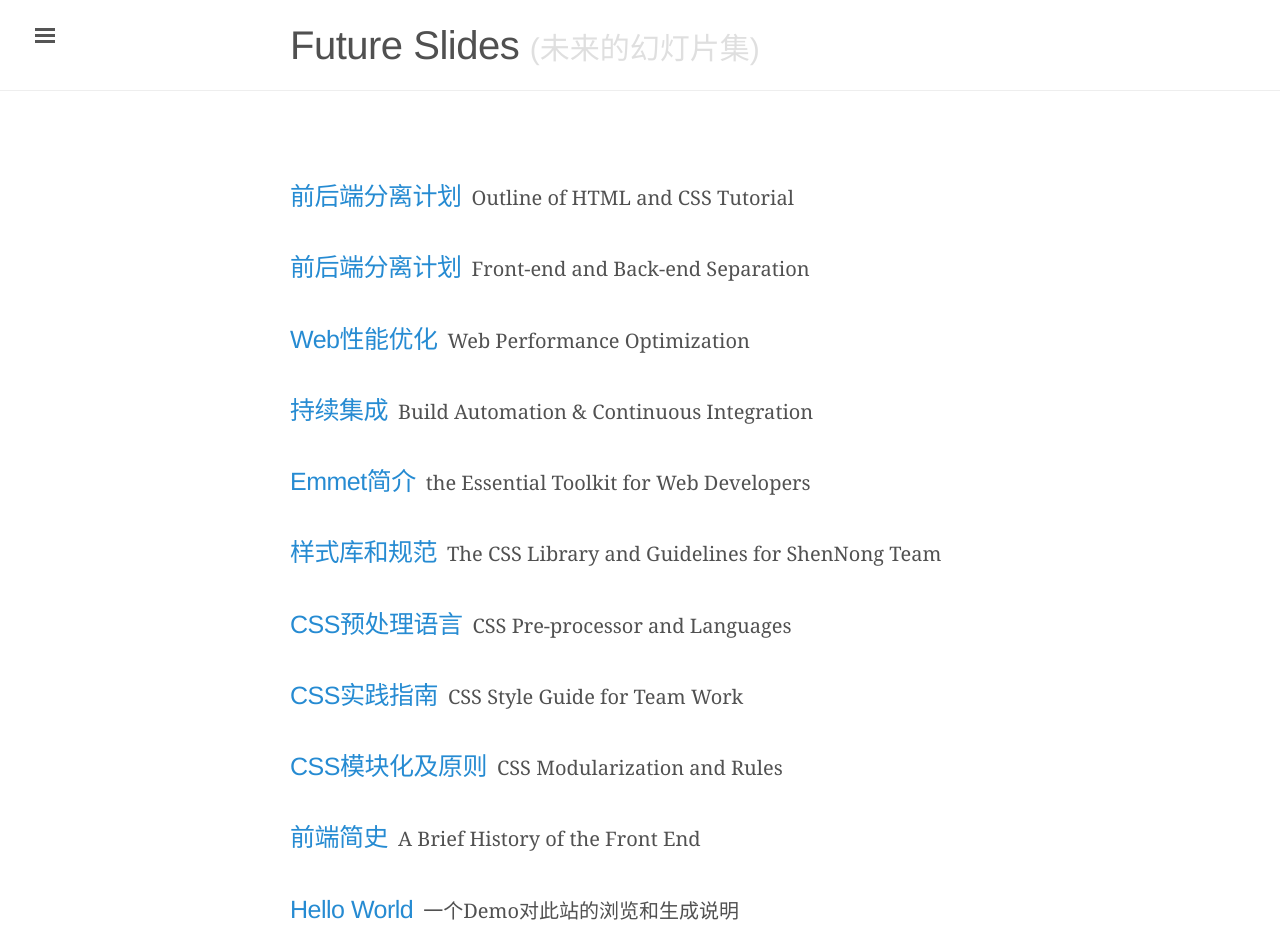
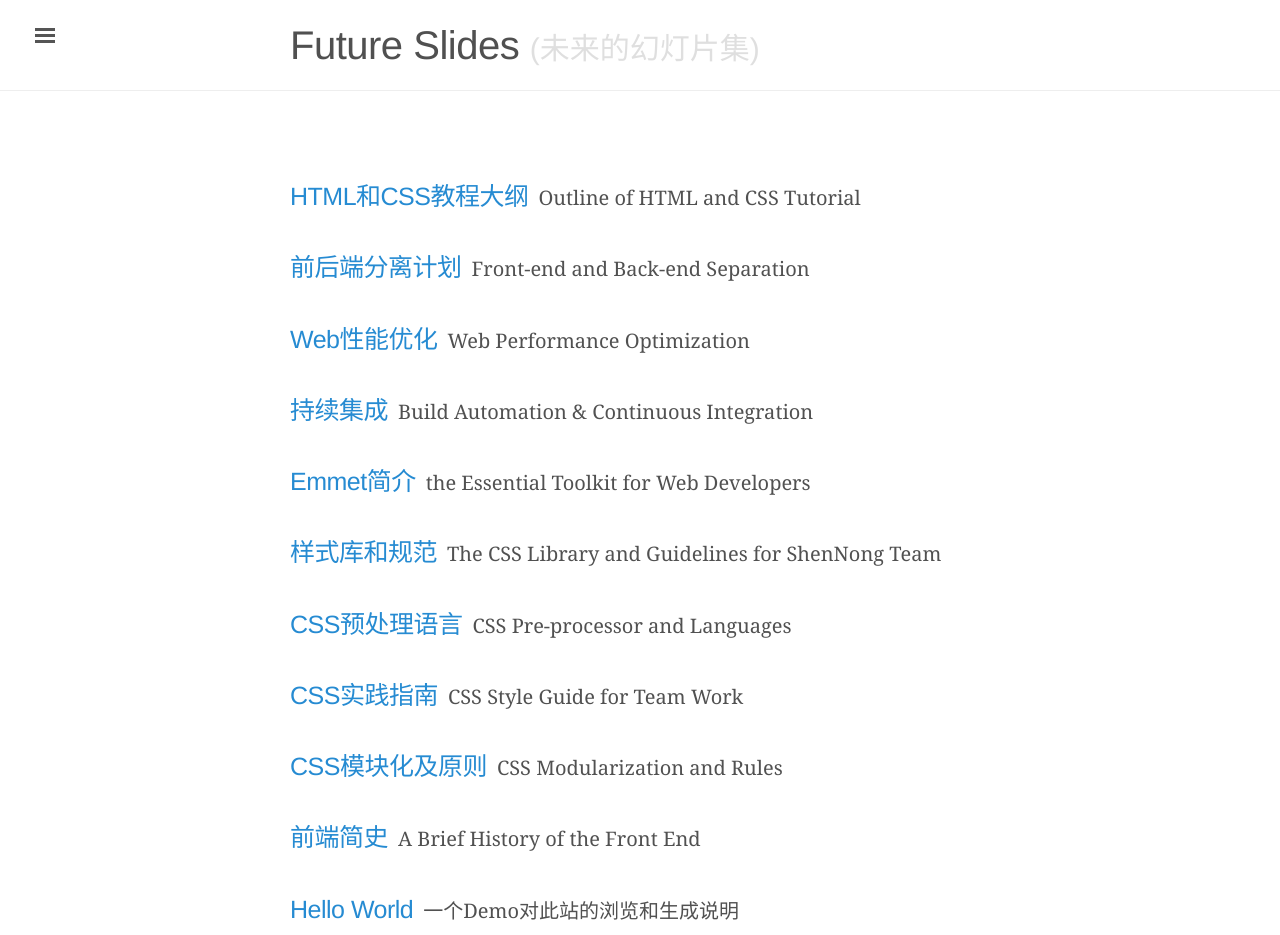
Before and after one commit to NewFuture/slides, a Jekyll site: the page built from index.html, in a window 1280 px wide. Built offline with Jekyll 4.4.1, drawn with Linux system fonts in a browser that asks for light colours.

Commit message:
update title

```diff
--- a/_slides/2018-08-21-html-css-tutorial-outline.md
+++ b/_slides/2018-08-21-html-css-tutorial-outline.md
@@ -1,5 +1,5 @@
 ---
-title: 前后端分离计划
+title: HTML和CSS教程大纲
 private: false
 description: Outline of HTML and CSS Tutorial
 lang: zh
@@ -9,6 +9,7 @@ redirect_from:
   - "/HTML和CSS教程大纲"
   - "/html-css-turorial-outline"
 ---
+
 
 ## 目录
 
```
